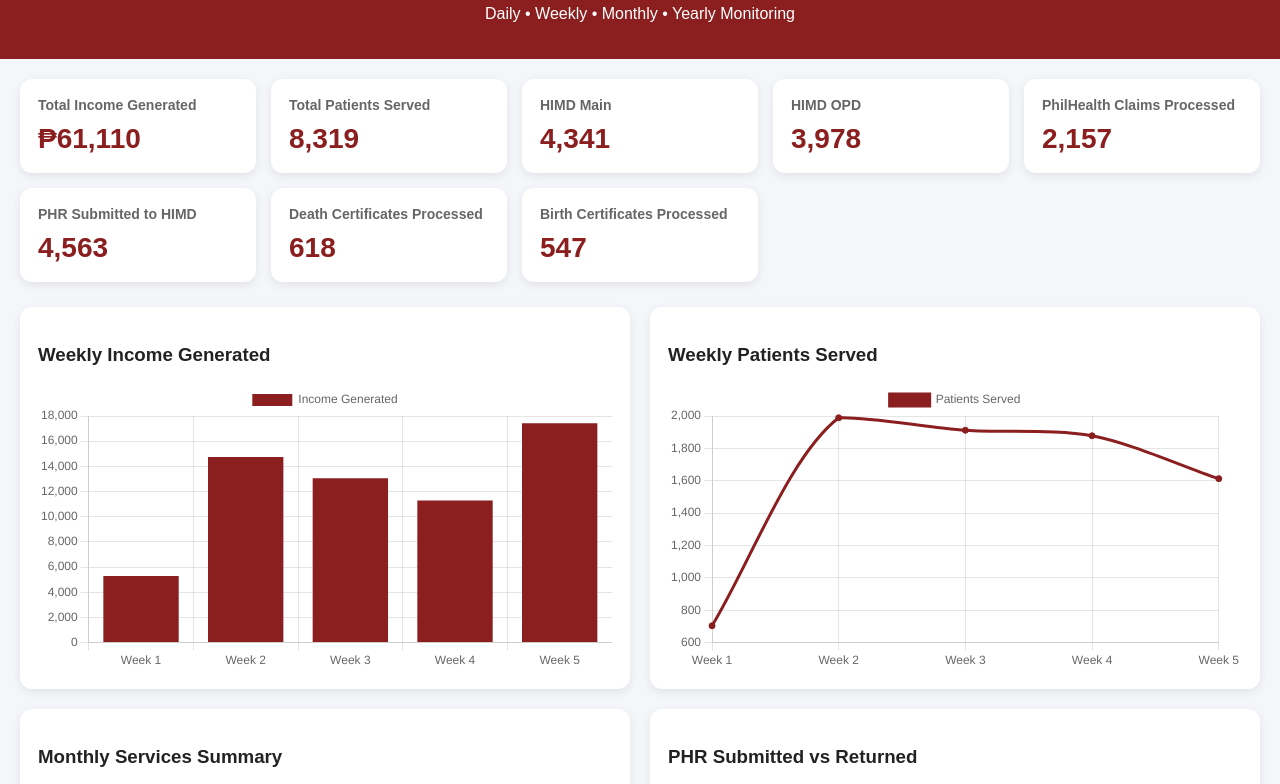
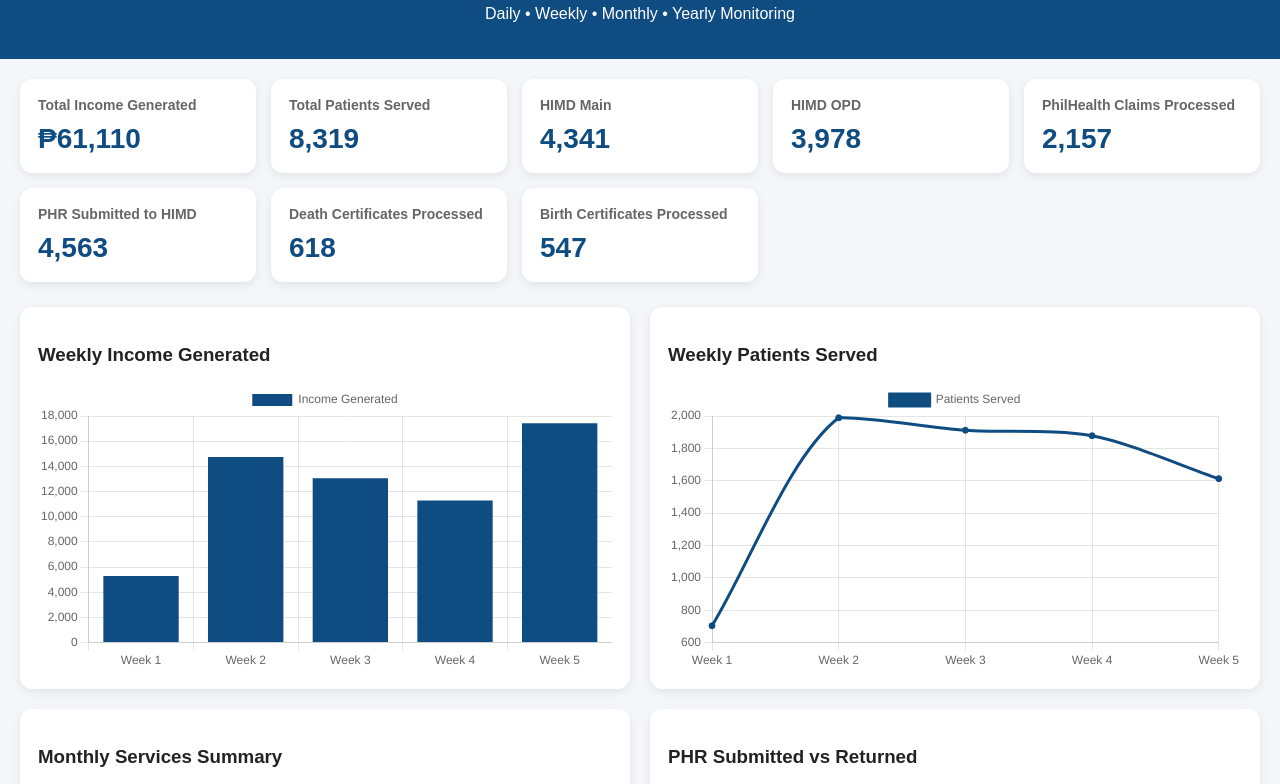
Before and after one commit to sherielyndy/himd-dashboard, a plain HTML site: page index.html in a window 1280 px wide. Shown: the part 143-927 px from the top of the page. Drawn offline with nearby package versions, Linux system fonts and the light colour scheme.

Commit message:
Change color scheme from #8b1e1e to #0F4C81

```diff
--- a/index.html
+++ b/index.html
@@ -16,7 +16,7 @@
     }
 
     header {
-      background: #8b1e1e;
+      background: #0F4C81;
       color: white;
       padding: 20px;
       text-align: center;
@@ -50,7 +50,7 @@
       font-size: 28px;
       font-weight: bold;
       margin: 10px 0 0;
-      color: #8b1e1e;
+      color: #0F4C81;
     }
 
     .grid {
@@ -72,6 +72,7 @@
       background: white;
       margin-top: 25px;
       border-radius: 12px;
+
       overflow: hidden;
       box-shadow: 0 3px 10px rgba(0,0,0,0.08);
     }
@@ -83,7 +84,7 @@
     }
 
     th {
-      background: #8b1e1e;
+      background: #0F4C81;
       color: white;
     }
 
@@ -228,7 +229,7 @@
       datasets: [{
         label: "Income Generated",
         data: [5290, 14740, 13060, 11280, 17420],
-        backgroundColor: "#8b1e1e"
+        backgroundColor: "#0F4C81"
       }]
     }
   });
@@ -240,8 +241,8 @@
       datasets: [{
         label: "Patients Served",
         data: [704, 1989, 1912, 1878, 1613],
-        borderColor: "#8b1e1e",
-        backgroundColor: "#8b1e1e",
+        borderColor: "#0F4C81",
+        backgroundColor: "#0F4C81",
         tension: 0.3
       }]
     }
@@ -262,7 +263,7 @@
       datasets: [{
         label: "Monthly Total",
         data: [4341, 3978, 2157, 618, 547, 91, 4563],
-        backgroundColor: "#b33a3a"
+        backgroundColor: "#1976D2"
       }]
     }
   });
@@ -273,7 +274,7 @@
       labels: ["PHR Submitted", "PHR Returned Due to Deficiencies"],
       datasets: [{
         data: [4563, 283],
-        backgroundColor: ["#8b1e1e", "#e0a100"]
+        backgroundColor: ["#0F4C81", "#e0a100"]
       }]
     }
   });
@@ -284,7 +285,7 @@
       labels: ["ER Blotter Received", "ER Blotter Missing"],
       datasets: [{
         data: [10652, 365],
-        backgroundColor: ["#8b1e1e", "#d9534f"]
+        backgroundColor: ["#0F4C81", "#d9534f"]
       }]
     }
   });
@@ -302,7 +303,7 @@
       datasets: [{
         label: "Amount",
         data: [6640, 9040, 42680, 2250, 500],
-        backgroundColor: "#8b1e1e"
+        backgroundColor: "#0F4C81"
       }]
     }
   });
```
